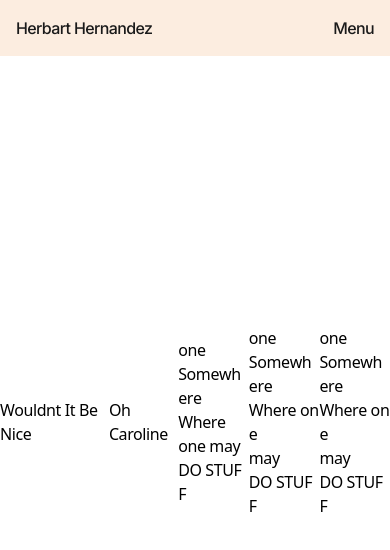
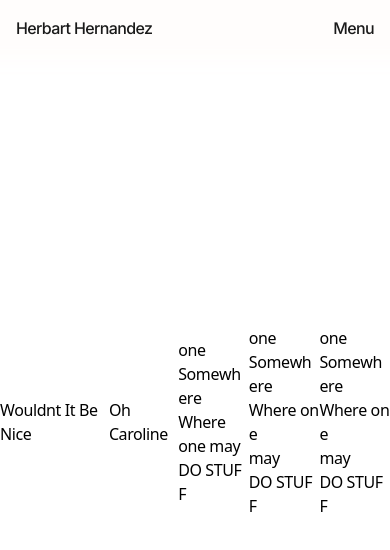
Before and after one commit to herba1/portfolio, a Next.js app: page /contact in a window 390 px wide. Shown: the top 550 px of the page. Built offline with nearby package versions, Linux system fonts and the light colour scheme.

Commit message:
lenis changes

```diff
--- a/src/app/ui/Navigation/Navbar.jsx
+++ b/src/app/ui/Navigation/Navbar.jsx
@@ -35,7 +35,7 @@ export default function Navbar({
       className={`fixed w-full z-50 ${!menuIsOpen ? " " : " "} nav__container flex items-center justify-between p-4 antialiased md:p-6 ${inter.className} tracking-body-base text-base font-medium ${className}`}
     >
       {/* nav background */}
-      <div className="nav__background absolute right-0 left-0 -z-10 h-full w-full bg-light/90 opacity-100 !backdrop-blur-lg sm:hidden"></div>
+      <div className="nav__background absolute right-0 left-0 -z-10 h-[180%] w-full bg-light/10 mask-[linear-gradient(to_bottom,black_65%,rgba(0,0,0,0.88)_75%,transparent_100%)] opacity-100 backdrop-blur-3xl sm:hidden"></div>
       <div className="nav__left z-50">
         <NavLogo />
       </div>
--- a/src/context/LenisContext.jsx
+++ b/src/context/LenisContext.jsx
@@ -21,12 +21,12 @@ export function LenisProvider({ children }) {
 
   useEffect(() => {
     const lenisInstance = new Lenis({
-      duration: 1.2,
-      easing: (t) => Math.min(1, 1.001 - Math.pow(2, -10 * t)),
+      // duration: 1.2,
+      // easing: (t) => Math.min(1, 1.001 - Math.pow(2, -10 * t)),
       direction: 'vertical',
       smooth: true,
       smoothTouch: false,
-      touchMultiplier: 2,
+      // touchMultiplier: 2,
       autoResize:true,
       syncTouch:true,
       infinite:true,
```
